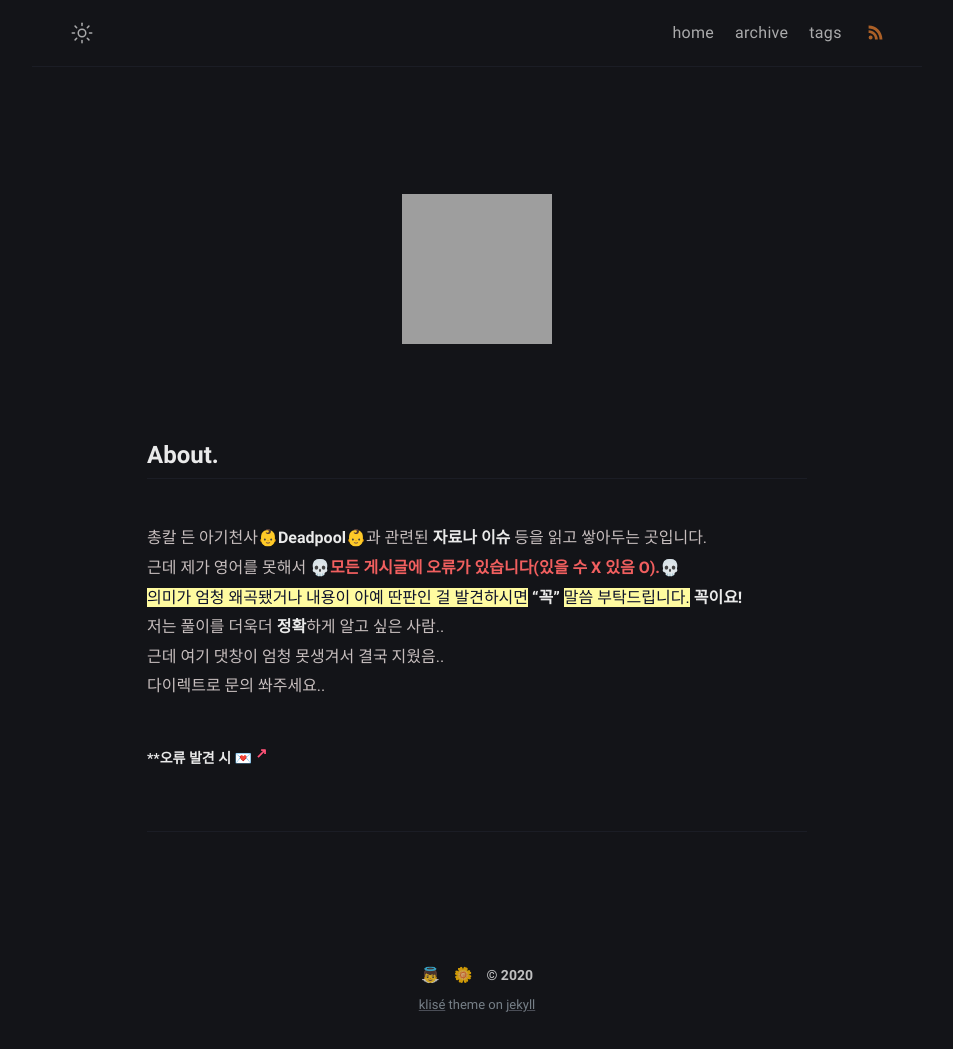
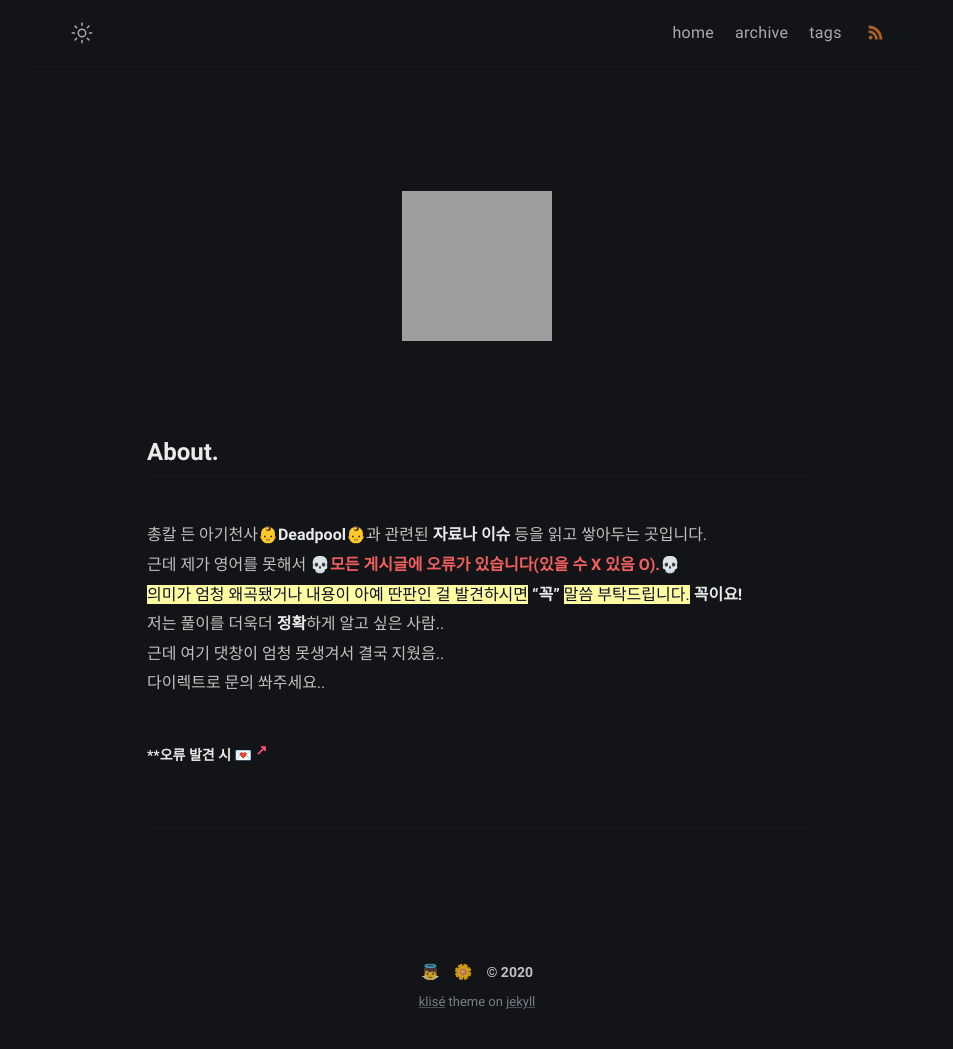
Before and after one commit to iwdstry/yeieje, a Jekyll site: the page built from about.md, in a window 1280 px wide. Shown: the whole page, without its empty margins (163-1116 px from the left). Built offline with Jekyll 4.4.1, drawn with Linux system fonts in a browser that asks for light colours; grey boxes are pictures that could not be loaded.

Commit message:
Update _post.scss

```diff
--- a/_sass/klise/_post.scss
+++ b/_sass/klise/_post.scss
@@ -69,7 +69,7 @@
 
 // Post content
 .page-content {
-  padding-top: 8px;
+  padding-top: 5px;
 
   iframe {
     text-align: center;
```
